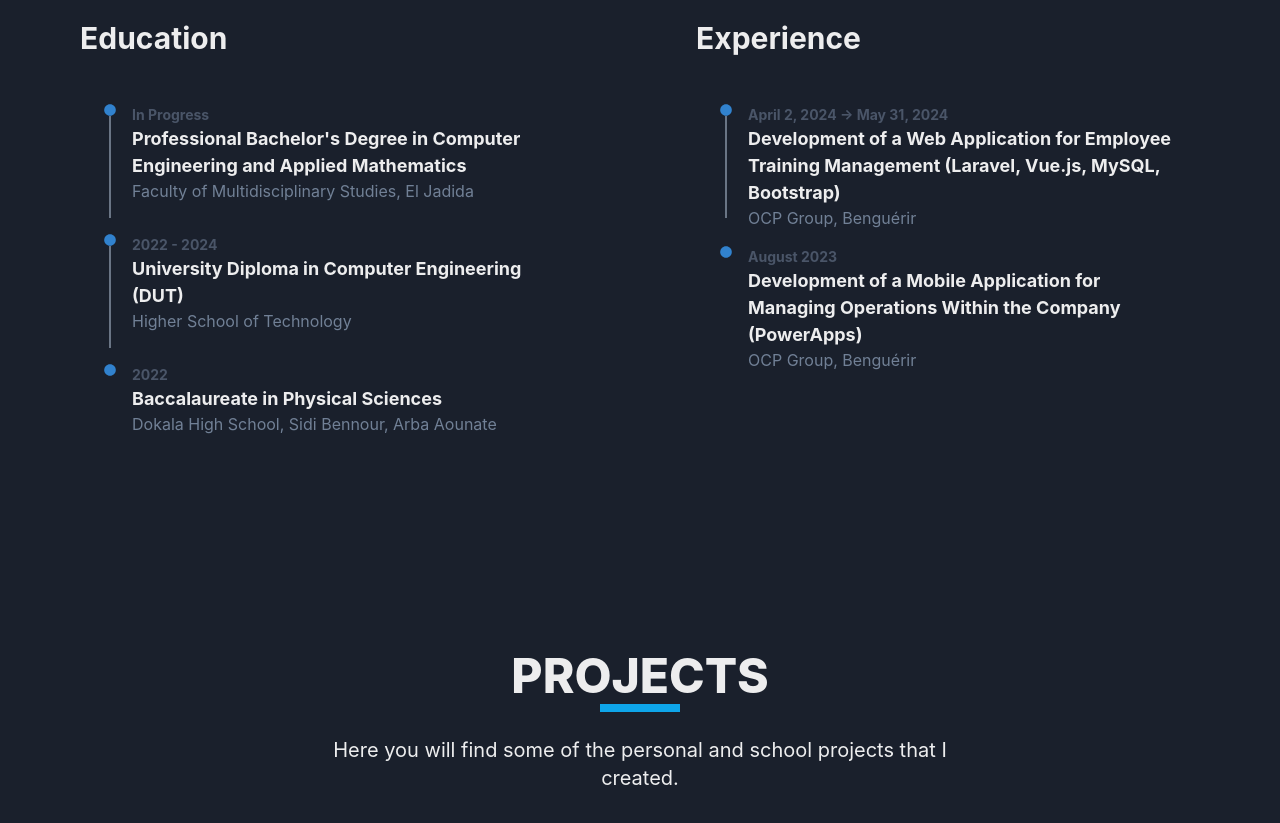
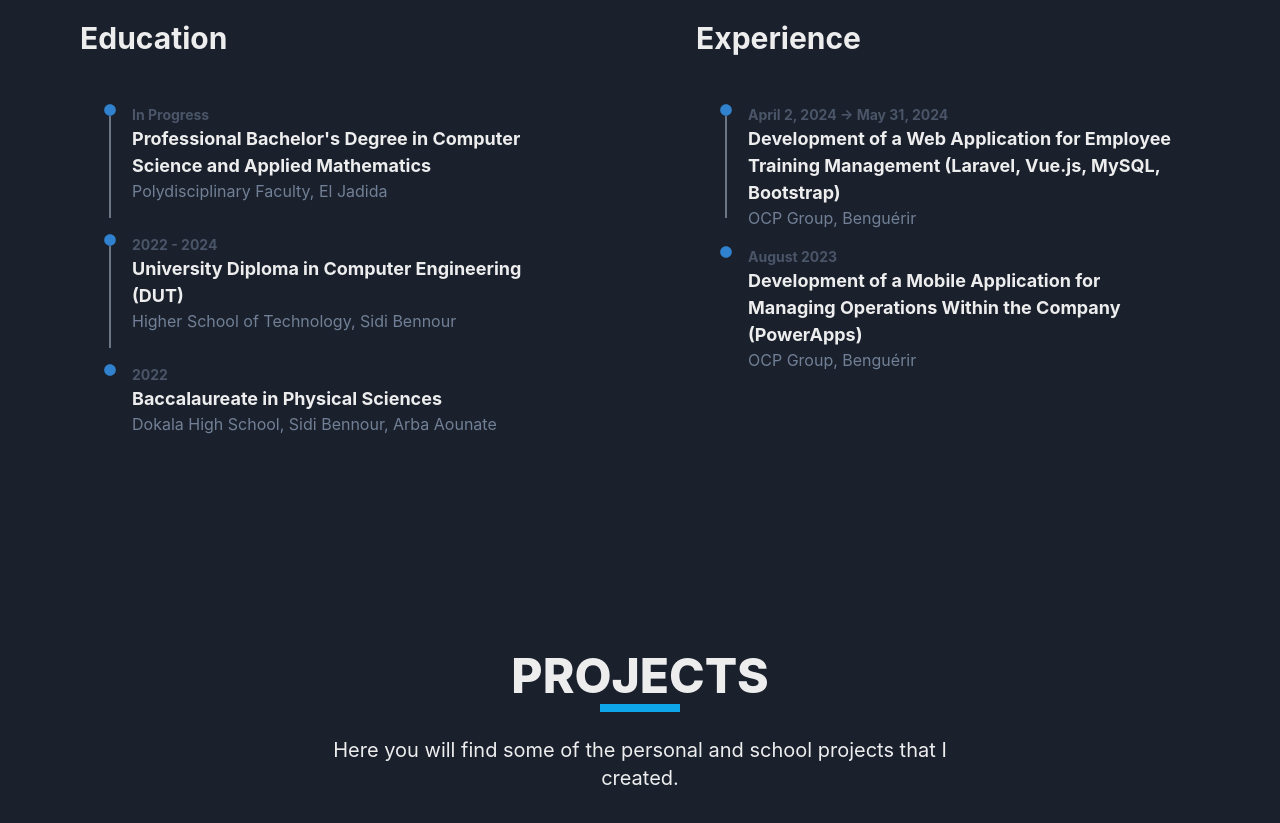
Before and after one commit to OussEzza/My-Portfolio, a React (Create React App) app: page / in a window 1280 px wide. Shown: the part 2280-3103 px from the top of the page. Built offline with nearby package versions, Linux system fonts and the light colour scheme.

Commit message:
Update the Education page

```diff
--- a/src/components/EducationPage.jsx
+++ b/src/components/EducationPage.jsx
@@ -4,13 +4,13 @@ import { FaCircle } from "react-icons/fa";
 const educationData = [
   {
     date: "In Progress",
-    title: "Professional Bachelor's Degree in Computer Engineering and Applied Mathematics",
-    institution: "Faculty of Multidisciplinary Studies, El Jadida",
+    title: "Professional Bachelor's Degree in Computer Science and Applied Mathematics",
+    institution: "Polydisciplinary Faculty, El Jadida",
   },
   {
     date: "2022 - 2024",
     title: "University Diploma in Computer Engineering (DUT)",
-    institution: "Higher School of Technology",
+    institution: "Higher School of Technology, Sidi Bennour",
   },
   {
     date: "2022",
```
